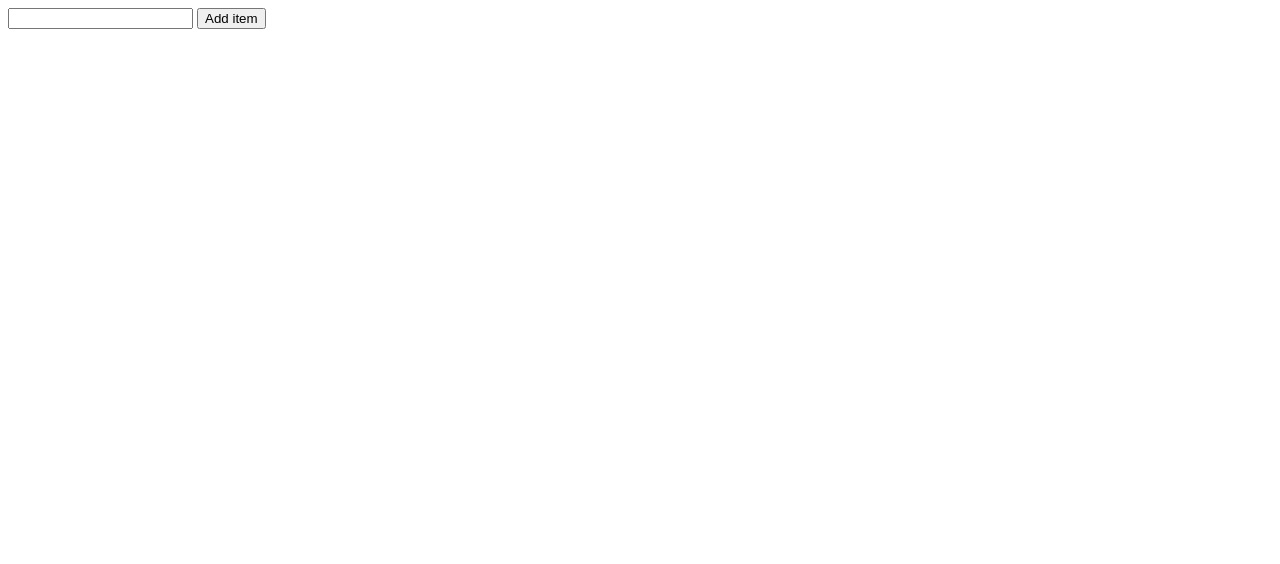
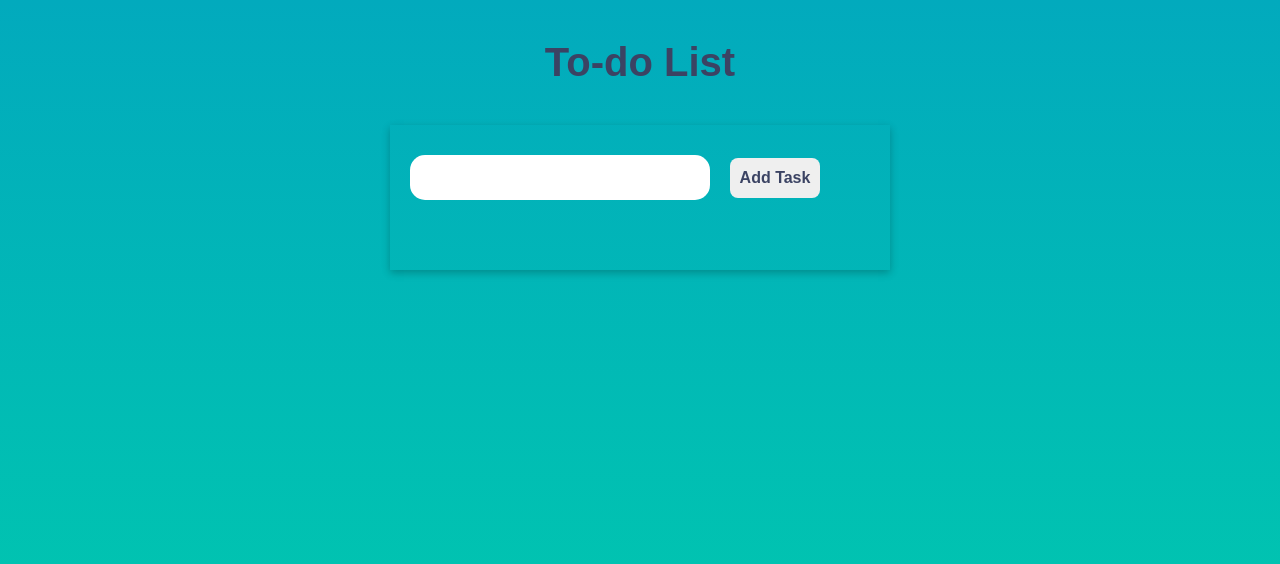
Before and after one commit to Abels-dev/GDSC-Backend, a plain HTML site: page To-do/index.html in a window 1280 px wide. Drawn offline with Linux system fonts and the light colour scheme.

Commit message:
finished styling the todo list

```diff
--- a/To-do/index.html
+++ b/To-do/index.html
@@ -4,14 +4,16 @@
     <meta charset="UTF-8">
     <meta name="viewport" content="width=device-width, initial-scale=1.0">
     <title>To-do</title>
+    <link rel="stylesheet" href="to-do.css">
     <script src="to-do.js" defer></script>
 </head>
 <body>
     <main>
+        <h1>To-do List</h1>
         <div class="container">
             <div class="form">
                 <input type="text" id="input">
-                <button id="addBtn">Add item</button>
+                <button id="addBtn">Add Task</button>
             </div>
             <section id="todoList">
 
--- a/To-do/to-do.css
+++ b/To-do/to-do.css
@@ -1,8 +1,62 @@
-*{
-    margin: 0;
-    padding: 0;
-    box-sizing: border-box;
+* {
+   margin: 0;
+   padding: 0;
+   box-sizing: border-box;
 }
-body{
-    background: linear-gradient();
+body {
+   width: 100%;
+   height: 100vh;
+   background: linear-gradient(#02aabd, #00cdac);
+   background-repeat: no-repeat;
+   padding: 40px;
+   font-family: Arial, Helvetica, sans-serif;
 }
+h1 {
+   text-align: center;
+   color: hsl(229, 25%, 31%);
+   font-size: 2.5rem;
+}
+.container {
+   max-width: 500px;
+   padding: 30px 20px 30px;
+   margin: 40px auto;
+   box-shadow: rgba(0, 0, 0, 0.24) 0px 3px 8px;
+}
+.form {
+   margin-bottom: 40px;
+   display: flex;
+   gap: 20px;
+   align-items: center;
+}
+.form input {
+   width: 300px;
+   height: 45px;
+   border-radius: 15px;
+   border: 0;
+   outline: 0;
+   padding: 10px 20px 10px;
+   font-size: 1.1rem;
+}
+.form button {
+   width: 90px;
+   height: 40px;
+   border: 0;
+   font-size: 1rem;
+   font-weight: bold;
+   border-radius: 8px;
+   color: hsl(229, 25%, 31%);
+}
+.todo {
+   display: flex;
+   gap: 10px;
+   margin-bottom: 20px;
+   font-size: 1.2rem;
+   text-transform: capitalize;
+   color: hsl(255, 11%, 22%);
+   font-weight: 700;
+   letter-spacing: 1px;
+}
+.todo input {
+   width: 20px;
+   height: 20px;
+}
--- a/To-do/to-do.js
+++ b/To-do/to-do.js
@@ -14,7 +14,7 @@ class Todo {
    render() {
       this.toDoContainer.innerHTML = `${this.todoList
          .map((todo) => {
-            return `<div><input type="checkbox"/><p>${todo}</p></div>`;
+            return `<div class="todo"><input type="checkbox"/><p>${todo}</p></div>`;
          })
          .join("")}`;
    }
```
